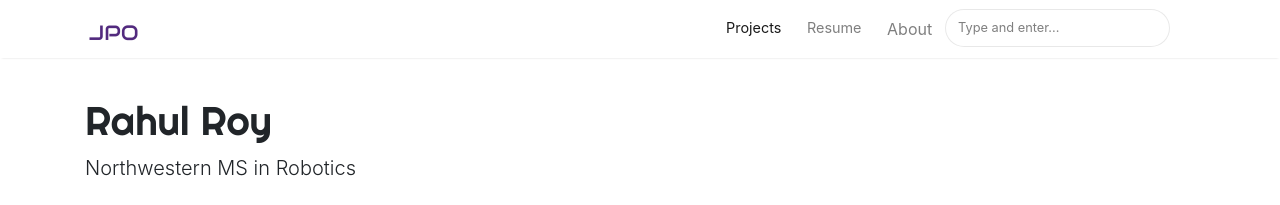
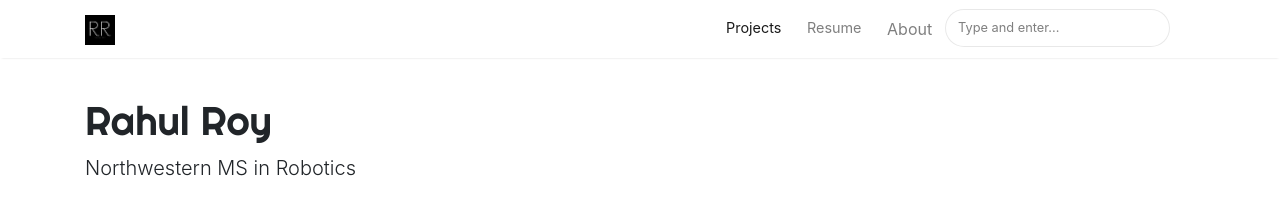
Before and after one commit to roy2909/roy2909.github.io, a Jekyll site: the page built from index.html, in a window 1280 px wide. Shown: the top 205 px of the page. Built offline with Jekyll 4.4.1, drawn with Linux system fonts in a browser that asks for light colours; nearby versions of some CDN libraries; the list of posts is cut into pages by our own code.

Commit message:
modied config to track logo

```diff
--- a/_config.yml
+++ b/_config.yml
@@ -2,8 +2,8 @@
 name: "Rahul Roy"
 title: "Rahul Roy's Portfolio"
 description: "Northwestern MS in Robotics"
-logo: 'assets/images/logo3.png'
-favicon: 'assets/images/logo3.png'
+logo: 'assets/images/rahul_logo.png'
+favicon: 'assets/images/rahul_logo.png'
 url: roy2909.github.io
 baseurl:
 google_analytics:
```
Also changed, not shown: 5 other files.
